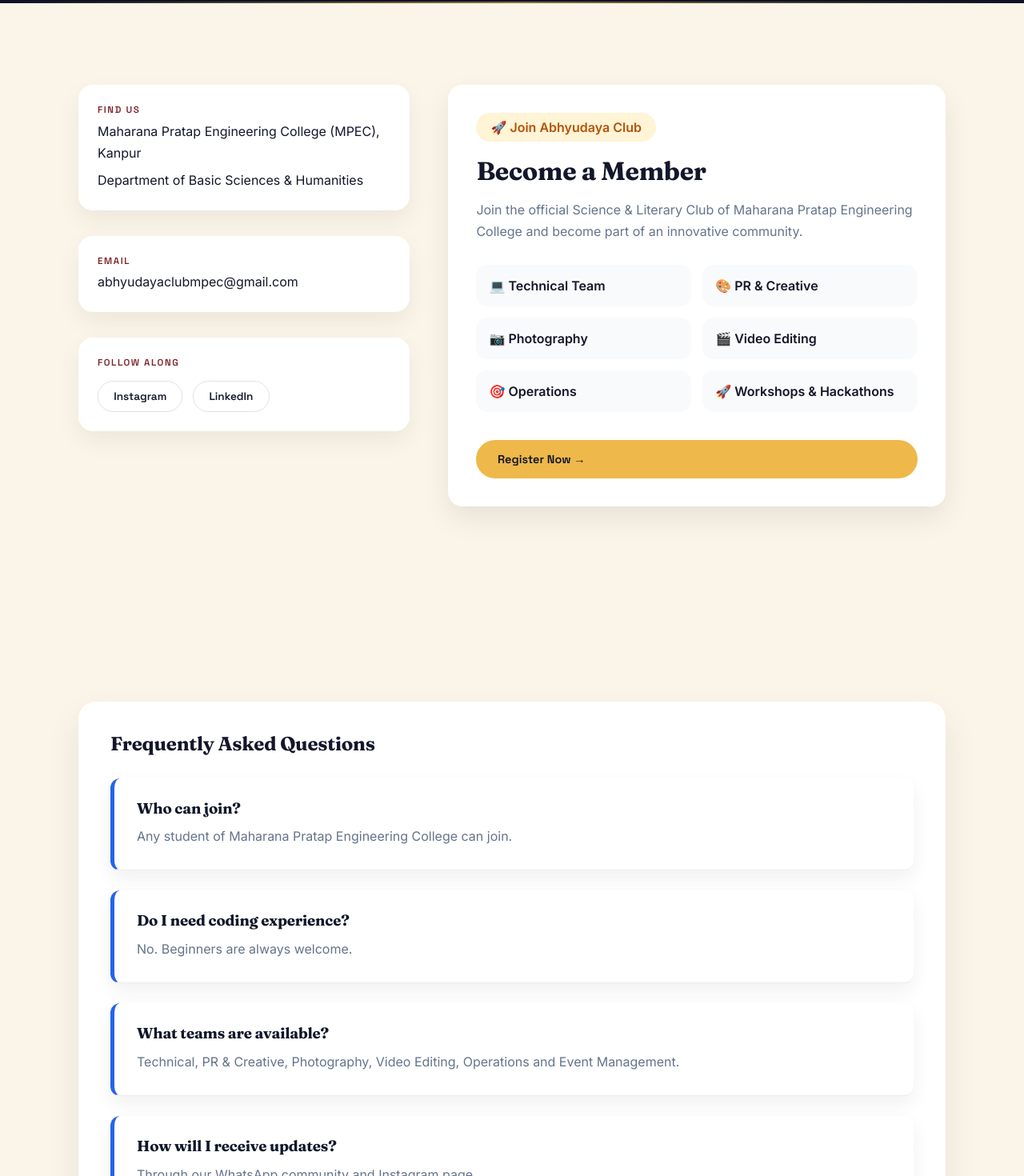
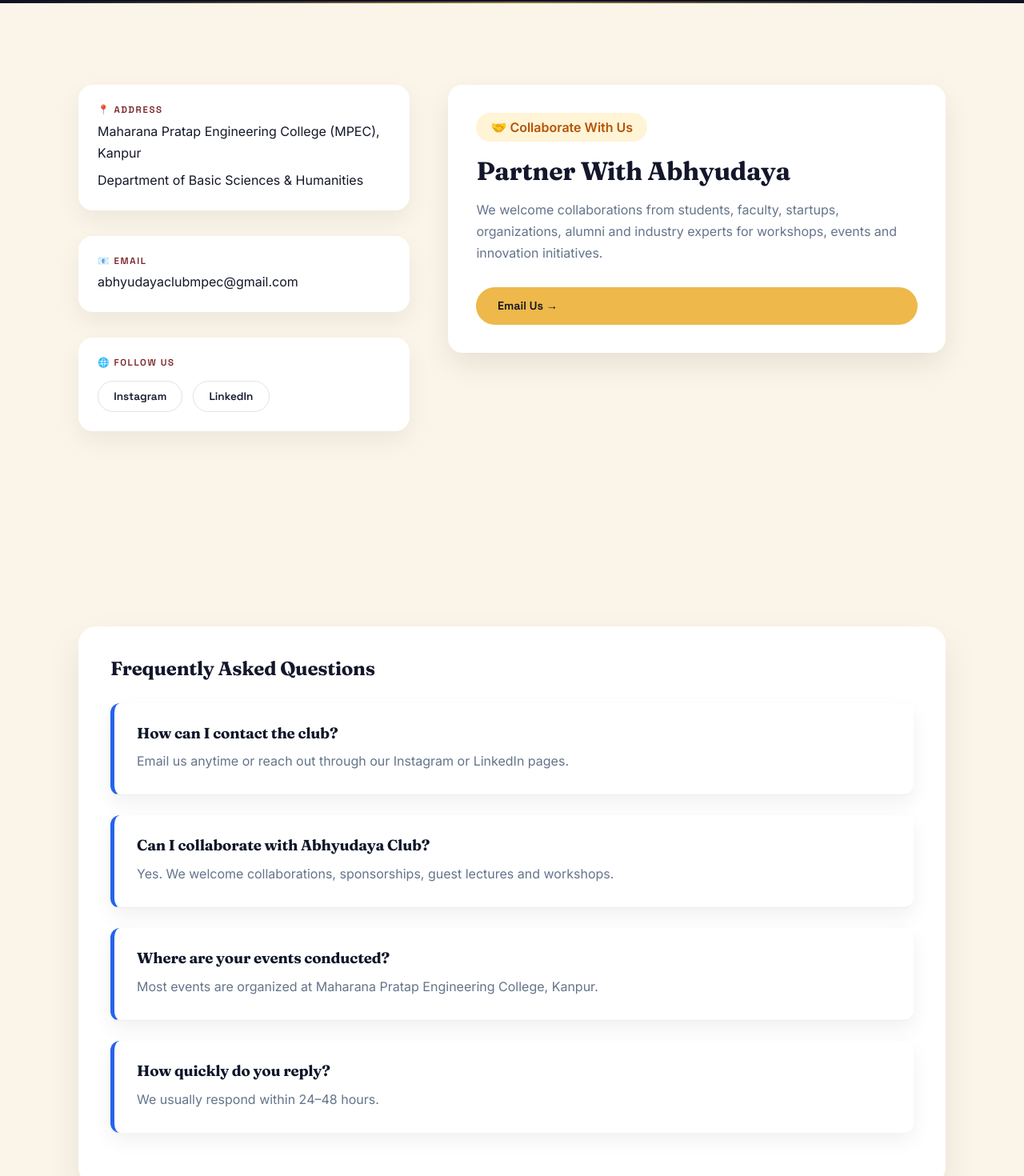
Before and after one commit to viraatt/abhyudaya, a React (Vite) app: page /contact in a window 1280 px wide. Shown: the part 380-1850 px from the top of the page at 80% size. Built offline with nearby package versions, Linux system fonts and the light colour scheme.

Commit message:
Update Contact.jsx

```diff
--- a/src/pages/Contact.jsx
+++ b/src/pages/Contact.jsx
@@ -6,25 +6,29 @@ export default function Contact() {
   return (
     <>
       <PageHero
-        eyebrow="Get in touch"
-        title="Come build with us."
-        lede="Become part of MPEC's most active  community. Learn, build, lead and grow with Abhyudaya Club."
+        eyebrow="Get in Touch"
+        title="Let's Connect."
+        lede="Have a question, collaboration idea, or want to know more about Abhyudaya Club? We'd love to hear from you."
       />
 
       <section className="section">
         <div className="wrap contact-grid">
 
-          {/* LEFT SIDE */}
+          {/* Contact Information */}
+
           <div className="contact-info">
 
             <div className="contact-info__block">
-              <p className="eyebrow">Find us</p>
+              <p className="eyebrow">📍 Address</p>
+
               <p className="contact-info__text">{club.institute}</p>
+
               <p className="contact-info__text">{club.department}</p>
             </div>
 
             <div className="contact-info__block">
-              <p className="eyebrow">Email</p>
+
+              <p className="eyebrow">📧 Email</p>
 
               <a
                 href={`mailto:${socials.email}`}
@@ -36,7 +40,8 @@ export default function Contact() {
             </div>
 
             <div className="contact-info__block">
-              <p className="eyebrow">Follow Along</p>
+
+              <p className="eyebrow">🌐 Follow Us</p>
 
               <div className="contact-info__socials">
 
@@ -59,53 +64,38 @@ export default function Contact() {
                 </a>
 
               </div>
+
             </div>
 
           </div>
 
-          {/* RIGHT SIDE */}
+          {/* Collaboration Card */}
 
           <div className="join-card">
 
             <span className="join-badge">
-              🚀 Join Abhyudaya Club
+              🤝 Collaborate With Us
             </span>
 
-            <h2>Become a Member</h2>
+            <h2>Partner With Abhyudaya</h2>
 
             <p>
-              Join the official Science & Literary Club of Maharana Pratap
-              Engineering College and become part of an innovative community.
+              We welcome collaborations from students, faculty,
+              startups, organizations, alumni and industry experts
+              for workshops, events and innovation initiatives.
             </p>
 
-            <div className="join-features">
-
-              <div>💻 Technical Team</div>
-
-              <div>🎨 PR & Creative</div>
-
-              <div>📷 Photography</div>
-
-              <div>🎬 Video Editing</div>
-
-              <div>🎯 Operations</div>
-
-              <div>🚀 Workshops & Hackathons</div>
-
-            </div>
-
             <a
-              href="https://docs.google.com/forms/d/e/1FAIpQLSdGOahFn3oFuG1H7vOre7YT6aNJAuGod38brtzVFNRZfmXUew/viewform"
-              target="_blank"
-              rel="noopener noreferrer"
+              href={`mailto:${socials.email}`}
               className="btn btn--solid register-btn"
             >
-              Register Now →
+              Email Us →
             </a>
 
           </div>
 
         </div>
+
       </section>
 
       <section className="section">
@@ -117,26 +107,23 @@ export default function Contact() {
             <h2>Frequently Asked Questions</h2>
 
             <div className="faq-item">
-              <h3>Who can join?</h3>
-              <p>Any student of Maharana Pratap Engineering College can join.</p>
+              <h3>How can I contact the club?</h3>
+              <p>Email us anytime or reach out through our Instagram or LinkedIn pages.</p>
             </div>
 
             <div className="faq-item">
-              <h3>Do I need coding experience?</h3>
-              <p>No. Beginners are always welcome.</p>
+              <h3>Can I collaborate with Abhyudaya Club?</h3>
+              <p>Yes. We welcome collaborations, sponsorships, guest lectures and workshops.</p>
             </div>
 
             <div className="faq-item">
-              <h3>What teams are available?</h3>
-              <p>
-                Technical, PR & Creative, Photography, Video Editing,
-                Operations and Event Management.
-              </p>
+              <h3>Where are your events conducted?</h3>
+              <p>Most events are organized at Maharana Pratap Engineering College, Kanpur.</p>
             </div>
 
             <div className="faq-item">
-              <h3>How will I receive updates?</h3>
-              <p>Through our WhatsApp community and Instagram page.</p>
+              <h3>How quickly do you reply?</h3>
+              <p>We usually respond within 24–48 hours.</p>
             </div>
 
           </div>
```
